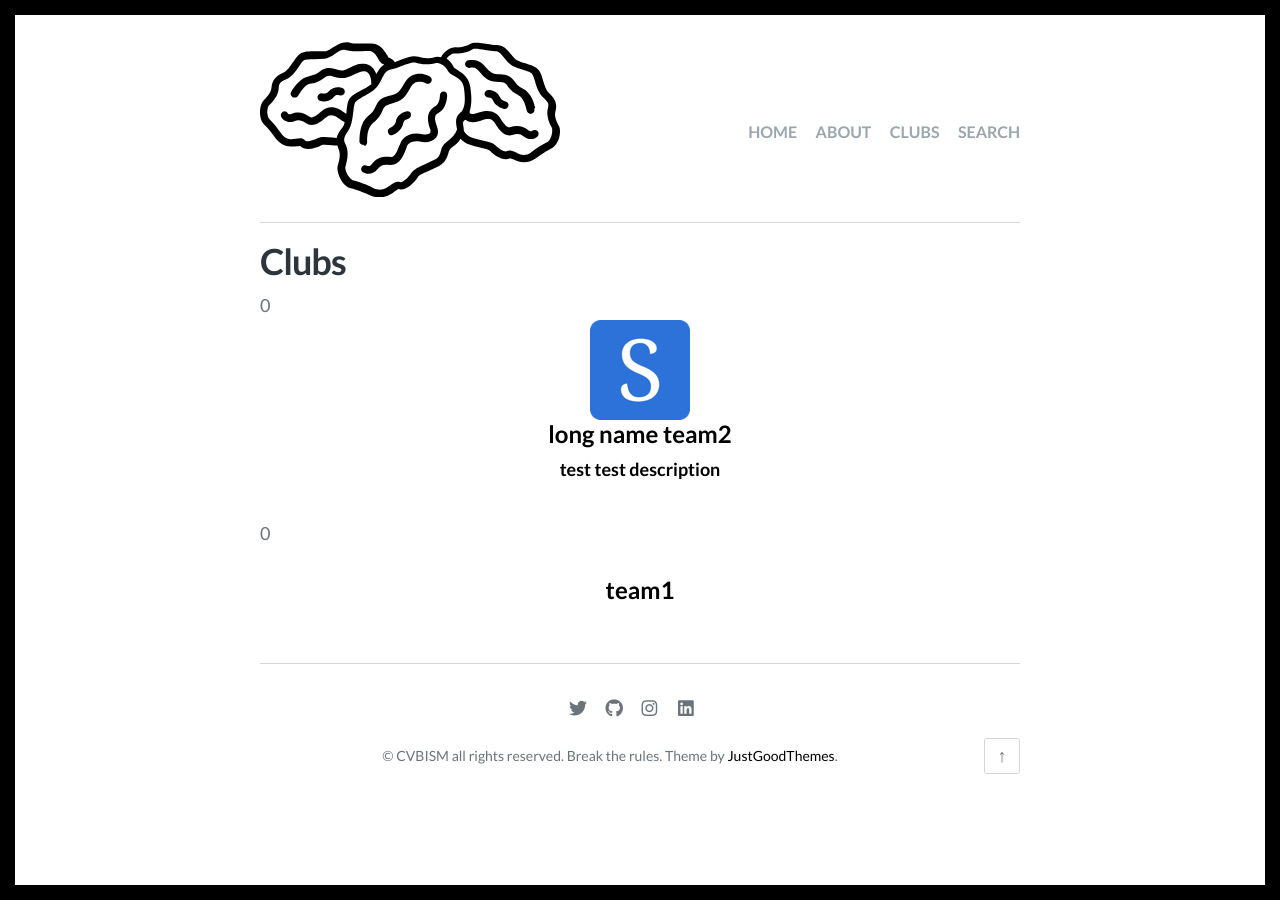
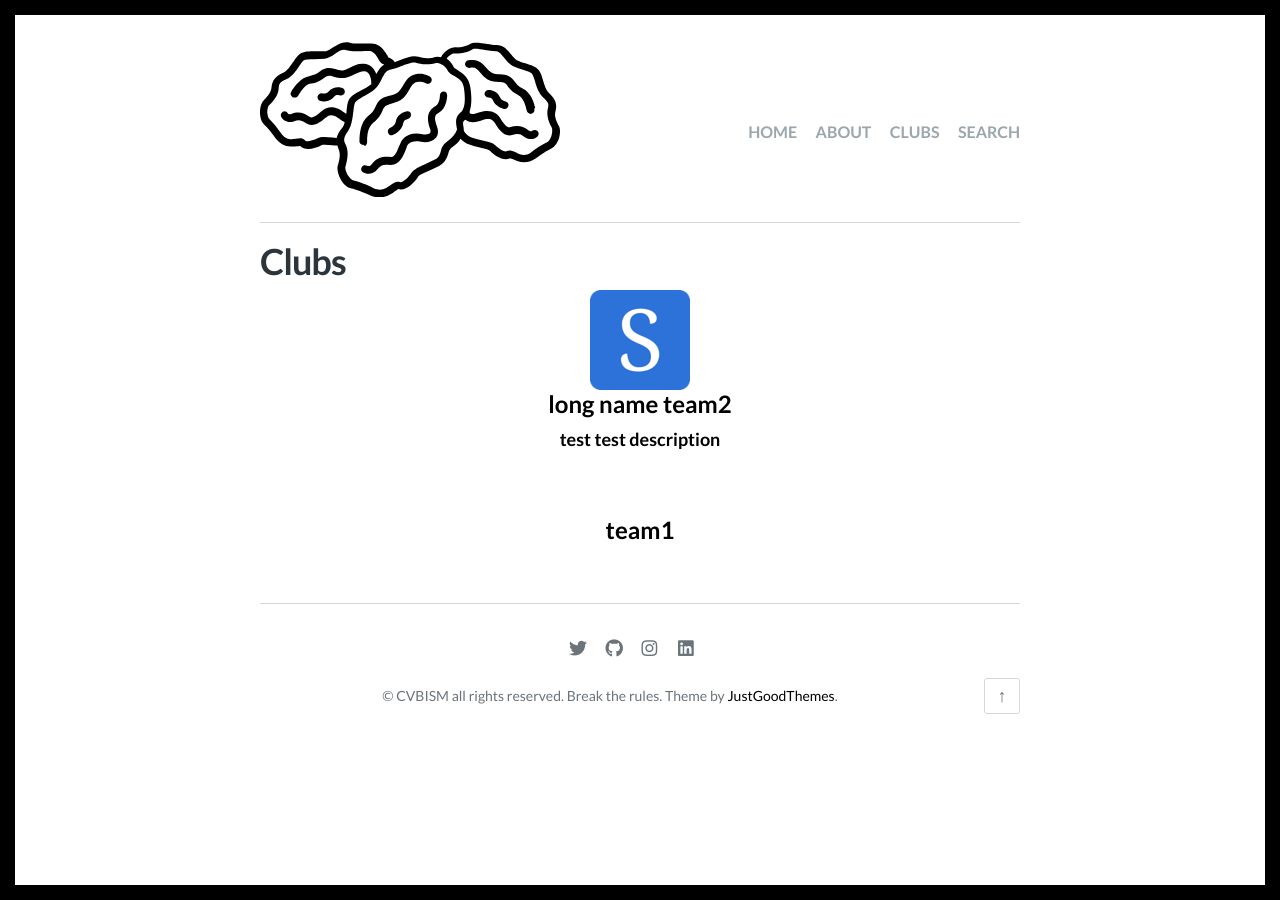
Before and after one commit to cvbism/Scriptor-Jekyll-Theme, a Jekyll site: the page built from clubs.md, in a window 1280 px wide. Built offline with Jekyll 4.4.1, drawn with Linux system fonts in a browser that asks for light colours; some web fonts are replaced; comment, search, counter and statistics services are not loaded.

Commit message:
Update clubs.md

```diff
--- a/clubs.md
+++ b/clubs.md
@@ -2,10 +2,9 @@
 layout: page
 title: Clubs
 ---
-{% assign loopindex = 0 %}
 {% for team in site.teams %}
 
-  <div class="team1">{{ loopindex }} {{ rowfinder }}
+  <div class="team1">
     <h3 align="center">
       <a href="{{ team.url }}">
         <img src="{{team.thumb_image}}">
```
